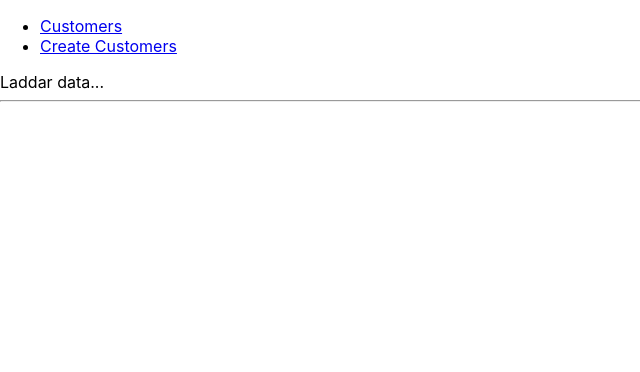
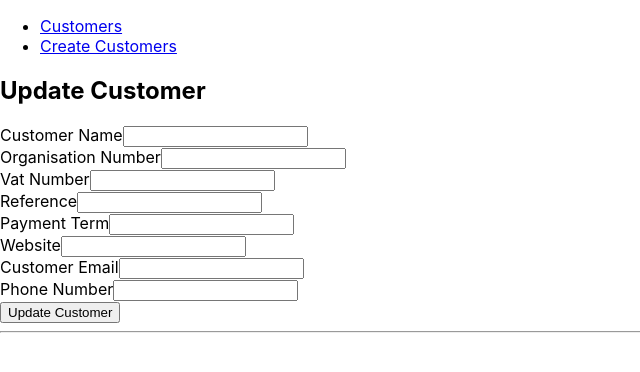
Before and after one commit to paraketsova/nackademin-b2b-crm, a React (Create React App) app: page /customers/1/edit in a window 1280 px wide. Shown: the top 372 px of the page, without its empty margins (0-640 px from the left). Built offline with nearby package versions, Linux system fonts and the light colour scheme; no server answers.

Commit message:
Update CustomerUpdatePage - add functions

```diff
--- a/src/App.js
+++ b/src/App.js
@@ -4,6 +4,7 @@
 import CustomerListPage from './pages/CustomerListPage';
 import CustomerDetailPage from './pages/CustomerDetailPage';
 import CustomerCreatePage from './pages/CustomerCreatePage';
+import CustomerUpdatePage from './pages/CustomerUpdatePage';
 
 
 function App() {
@@ -42,7 +43,15 @@
           <CustomerCreatePage />
         </Route>
 
-        <Route path="/customers/:id" component={CustomerDetailPage} />
+        <Route
+          path="/customers/:id/edit"
+          component={CustomerUpdatePage}
+          />
+
+        <Route
+          path="/customers/:id"
+          component={CustomerDetailPage}
+        />
 
         <Route path="/customers">
           <CustomerListPage />
--- a/src/pages/CustomerDetailPage.jsx
+++ b/src/pages/CustomerDetailPage.jsx
@@ -1,9 +1,9 @@
-import React, { useState, useEffect } from 'react'
+import React, { useState, useEffect } from 'react';
 import { useHistory } from 'react-router-dom';
 
 export default function CustomerDetailPage(props) {
   const customerId = props.match.params.id;
-  const [customerItem, setCustomerItem] = useState();
+  const [customerItem, setCustomerItem] = useState(null);
   const history = useHistory();
 
   function getCustomerItem() {
--- a/src/pages/CustomerUpdatePage.jsx
+++ b/src/pages/CustomerUpdatePage.jsx
@@ -1,9 +1,81 @@
-import React from 'react'
+import React, { useState, useEffect } from 'react';
+import { useHistory } from 'react-router-dom';
 
-export default function CustomerUpdatePage() {
+
+export default function CustomerUpdatePage(props) {
+
+  const customerId = props.match.params.id;
+  const [formData, setFormData] = useState({});
+  const history = useHistory();
+
+  function getCustomerItem() {
+    const url = `https://frebi.willandskill.eu/api/v1/customers/${customerId}/`;
+    const token = localStorage.getItem("WEBB20");
+    fetch(url, {
+      headers:{
+        "Content-Type": "application/json",
+        "Authorization": `Bearer ${token}`
+      }
+    })
+    .then(res => res.json())
+    .then(data => setFormData(data))
+  }
+
+  useEffect( () => {
+    getCustomerItem()
+  }, [])
+
+  function handleOnChange(e) {
+    const name = e.target.name
+    const value = e.target.value
+    const newObj = {...formData, [name]: value}
+    setFormData(newObj)
+  }
+
+  function renderInput(name, label, type) {
+    return (
+      <div>
+      <label>{label}</label>
+      <input
+        type={type || "text"}
+        name={name}
+        value={formData[name] || ""}
+        onChange={handleOnChange}
+      />
+      </div>
+    )
+  }
+
+  function handleOnSubmit(e) {
+    e.preventDefault()
+    const url = `https://frebi.willandskill.eu/api/v1/customers/${customerId}/`
+    const token = localStorage.getItem("WEBB20")
+    fetch(url, {
+      method: "PUT",
+      body: JSON.stringify(formData),
+      headers: {
+        "Content-Type": "application/json",
+        "Authorization": `Bearer ${token}`
+      }
+    })
+    .then(res => res.json())
+    .then(() => history.push(`/customers/${customerId}`))
+  }
+
   return (
     <div>
-
+      <h2>Update Customer</h2>
+      <form onSubmit={handleOnSubmit}>
+        {renderInput("name", "Customer Name")}
+        {renderInput("organisationNr", "Organisation Number")}
+        {renderInput("vatNr", "Vat Number")}
+        {renderInput("reference", "Reference")}
+        {renderInput("paymentTerm", "Payment Term", "number")}
+        {renderInput("website", "Website", "url")}
+        {renderInput("email", "Customer Email", "email")}
+        {renderInput("phoneNumber", "Phone Number", "tel")}
+        <button type="submit">Update Customer</button>
+      </form>
     </div>
   )
 }
```
Also changed, not shown: 1 other file (tests, documents, lock files or other folders).
